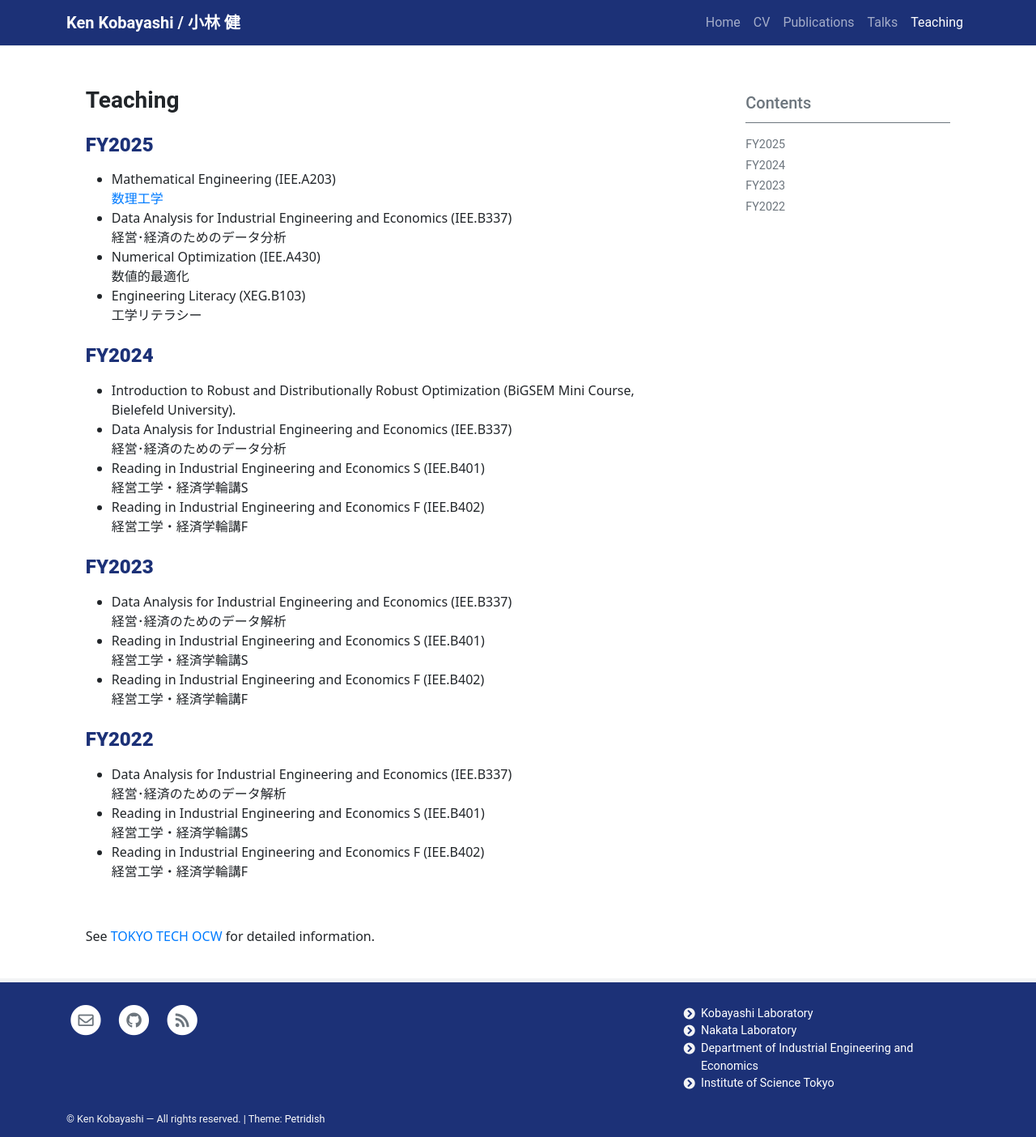
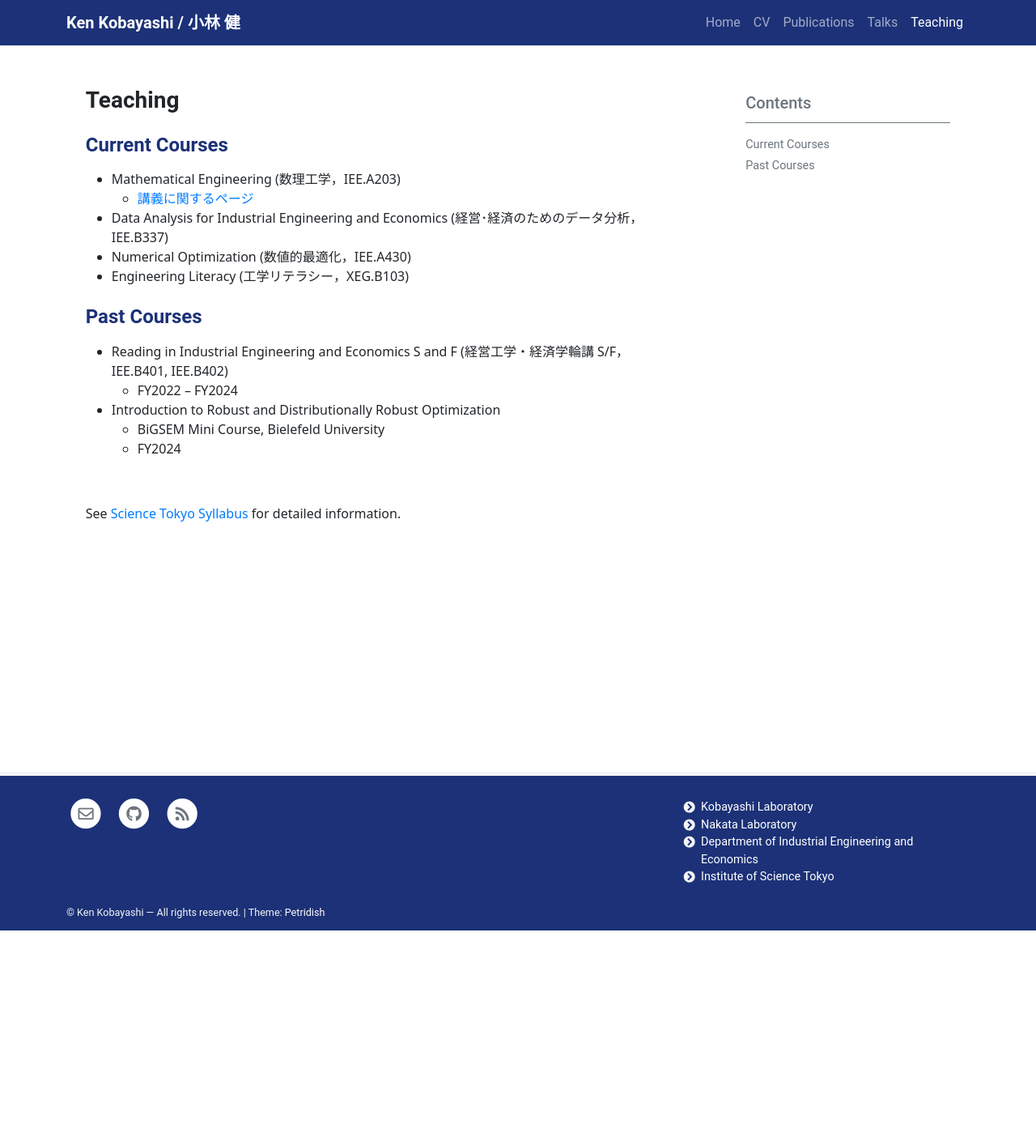
Before and after one commit to KenKoba2119/KenKoba2119.github.io, a Jekyll site: the page built from pages/teaching.md, in a window 1280 px wide. Shown: the whole page at 81% size. Built offline with Jekyll 4.4.1, drawn with Linux system fonts in a browser that asks for light colours; after the commit the page ends 1149 px from its top, so only the background shows below that.

Commit message:
update teaching

```diff
--- a/pages/teaching.md
+++ b/pages/teaching.md
@@ -6,41 +6,20 @@ toc: true
 
 # Teaching
 
-## **FY2025**
-- Mathematical Engineering  (IEE.A203)
-[数理工学](teaching/iee-a203/)
-- Data Analysis for Industrial Engineering and Economics  (IEE.B337)
-経営･経済のためのデータ分析
-- Numerical Optimization (IEE.A430)
-数値的最適化
-- Engineering Literacy (XEG.B103)
-工学リテラシー
+## Current Courses
+- Mathematical Engineering (数理工学，IEE.A203)
+  - [講義に関するページ](teaching/iee-a203/)
+- Data Analysis for Industrial Engineering and Economics (経営･経済のためのデータ分析，IEE.B337)
+- Numerical Optimization (数値的最適化，IEE.A430)
+- Engineering Literacy (工学リテラシー，XEG.B103)
 
-## **FY2024**
-- Introduction to Robust and Distributionally Robust Optimization (BiGSEM Mini Course, Bielefeld University).
-- Data Analysis for Industrial Engineering and Economics  (IEE.B337)
-経営･経済のためのデータ分析
-- Reading in Industrial Engineering and Economics S  (IEE.B401)
-経営工学・経済学輪講S
-- Reading in Industrial Engineering and Economics F  (IEE.B402)
-経営工学・経済学輪講F
-
-## **FY2023**
-- Data Analysis for Industrial Engineering and Economics  (IEE.B337)
-経営･経済のためのデータ解析
-- Reading in Industrial Engineering and Economics S  (IEE.B401)
-経営工学・経済学輪講S
-- Reading in Industrial Engineering and Economics F  (IEE.B402)
-経営工学・経済学輪講F
-
-## **FY2022**
-- Data Analysis for Industrial Engineering and Economics  (IEE.B337)
-経営･経済のためのデータ解析
-- Reading in Industrial Engineering and Economics S  (IEE.B401)
-経営工学・経済学輪講S
-- Reading in Industrial Engineering and Economics F  (IEE.B402)
-経営工学・経済学輪講F
+## Past Courses
+- Reading in Industrial Engineering and Economics S and F (経営工学・経済学輪講 S/F，IEE.B401, IEE.B402)
+    - FY2022 – FY2024
+- Introduction to Robust and Distributionally Robust Optimization
+    - BiGSEM Mini Course, Bielefeld University
+    - FY2024
 
 <br>
 
-See [TOKYO TECH OCW](http://www.ocw.titech.ac.jp/index.php?module=General&action=StaffInfo&id=91947){:target="_blank"} for detailed information.
+See [Science Tokyo Syllabus](https://syllabus.s.isct.ac.jp/search?year=2025&teacher=%E5%B0%8F%E6%9E%97+%E5%81%A5&name=&code=&group=100&group=200&group=300&group=400&group=500&group=600){:target="_blank"} for detailed information.
```
Also changed, not shown: pages/teaching/iee-a203.md (+1 -1 lines).
